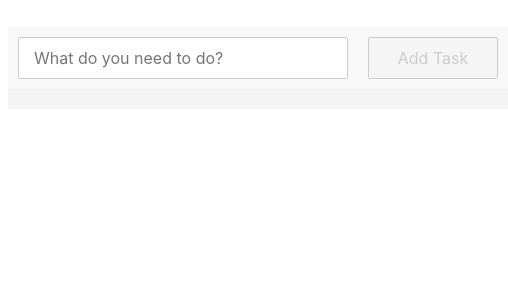
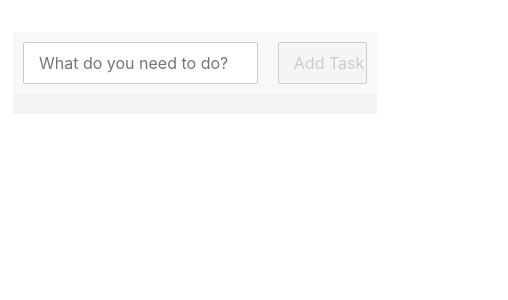
Before and after one commit to lebohang0824/hacking-svelte, a Svelte app: page / in a window 390 px wide. Shown: the top 300 px of the page, 508 px wide, since content can reach past the window. Built offline with nearby package versions, Linux system fonts and the light colour scheme.

Commit message:
Add optimization for mobile screen

```diff
--- a/src/todo/Todo.svelte
+++ b/src/todo/Todo.svelte
@@ -13,4 +13,11 @@
         width: 500px;
         margin: 5% auto;
     }
+    @media screen and (max-width: 510px) {
+        .todo {
+            width: 100%;
+            padding: 5px;
+            box-sizing: border-box;
+        }
+    }
 </style>
```
